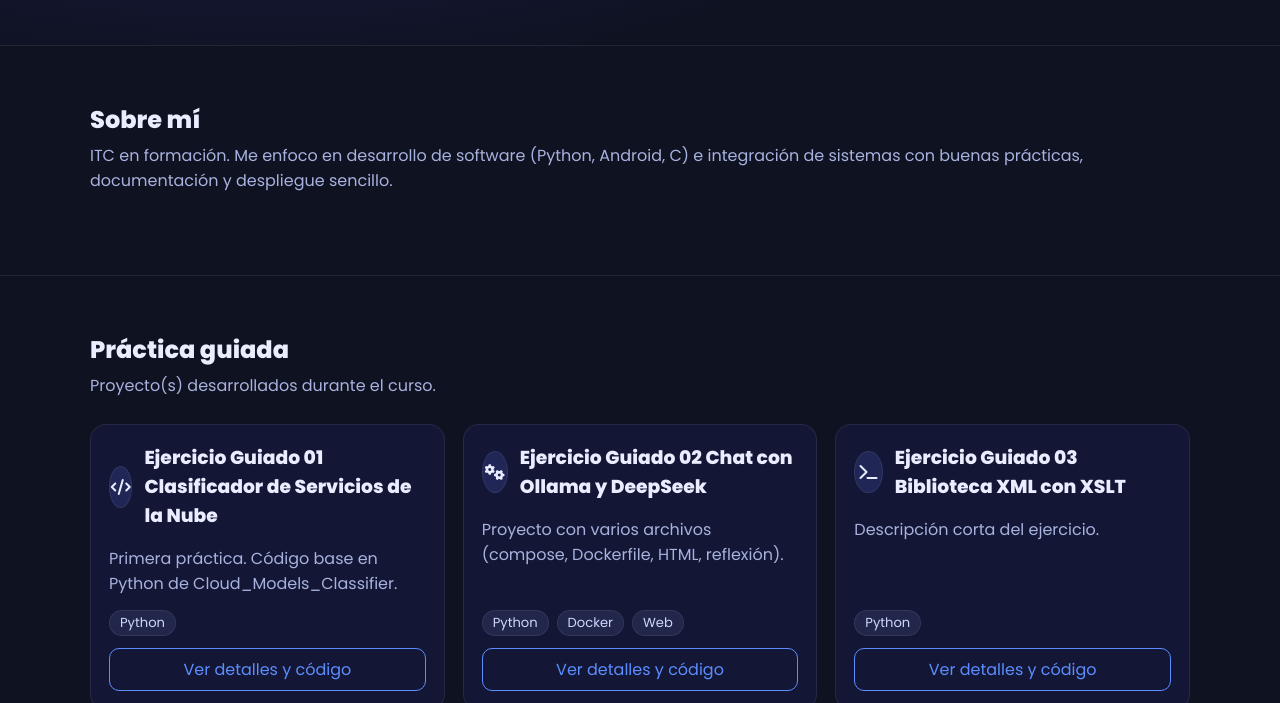
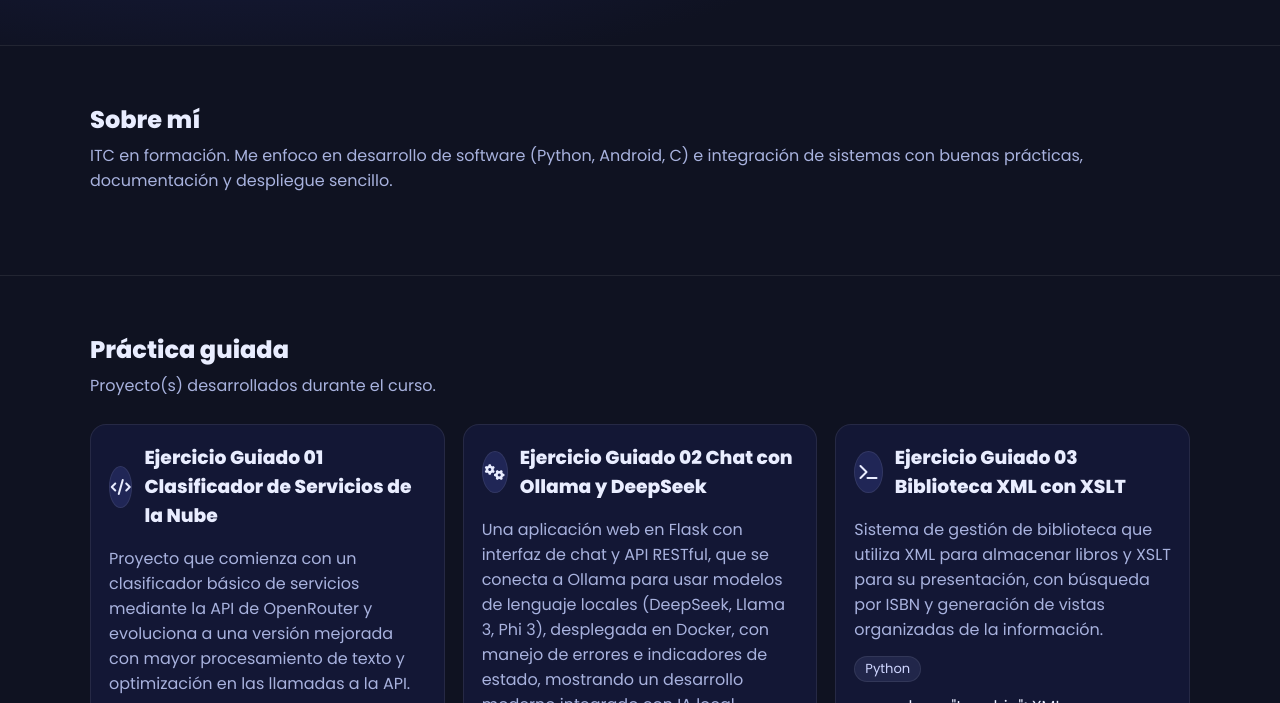
Before and after one commit to Pablocc23/PaginaPersonalIntegracion, a plain HTML site: page index.html in a window 1280 px wide. Shown: the part 249-952 px from the top of the page. Drawn offline with Linux system fonts and the light colour scheme.

Commit message:
Update index.html

```diff
--- a/index.html
+++ b/index.html
@@ -115,7 +115,7 @@
             <div class="icon"><i class="fa-solid fa-code"></i></div>
             <h3 style="margin:0">Ejercicio Guiado 01 Clasificador de Servicios de la Nube</h3>
         </div>
-        <p class="desc">Primera práctica. Código base en Python de Cloud_Models_Classifier.</p>
+        <p class="desc">Proyecto que comienza con un clasificador básico de servicios mediante la API de OpenRouter y evoluciona a una versión mejorada con mayor procesamiento de texto y optimización en las llamadas a la API.</p>
         <div class="tags">
             <span class="tagchip">Python</span>
         </div>
@@ -143,7 +143,7 @@
             <div class="icon"><i class="fa-solid fa-gears"></i></div>
             <h3 style="margin:0">Ejercicio Guiado 02 Chat con Ollama y DeepSeek</h3>
         </div>
-        <p class="desc">Proyecto con varios archivos (compose, Dockerfile, HTML, reflexión).</p>
+        <p class="desc">Una aplicación web en Flask con interfaz de chat y API RESTful, que se conecta a Ollama para usar modelos de lenguaje locales (DeepSeek, Llama 3, Phi 3), desplegada en Docker, con manejo de errores e indicadores de estado, mostrando un desarrollo moderno integrado con IA local.</p>
         <div class="tags">
             <span class="tagchip">Python</span><span class="tagchip">Docker</span><span class="tagchip">Web</span>
         </div>
@@ -179,8 +179,8 @@
             <div class="icon"><i class="fa-solid fa-terminal"></i></div>
             <h3 style="margin:0">Ejercicio Guiado 03 Biblioteca XML con XSLT</h3>
         </div>
-        <p class="desc">Descripción corta del ejercicio.</p>
-        <div class="tags"><span class="tagchip">Python</span></div>
+        <p class="desc">Sistema de gestión de biblioteca que utiliza XML para almacenar libros y XSLT para su presentación, con búsqueda por ISBN y generación de vistas organizadas de la información.</p>
+        <div class="tags"><span class="tagchip">Python</span></div>span class="tagchip">XML</span>span class="tagchip">XSLT</span>span class="tagchip">CSS</span>
 
         <div class="modal-info" style="display:none">
             <div class="github-link"
```
